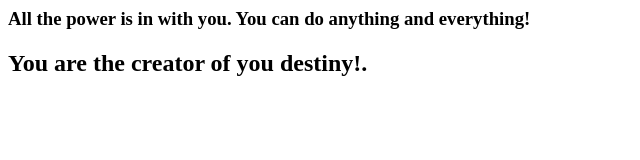
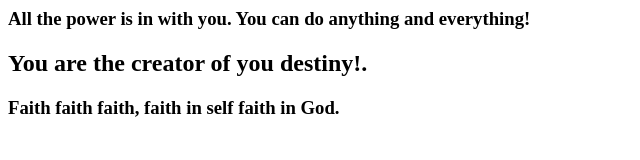
Before and after one commit to KhumainiShaik/firstgitrepo, a plain HTML site: page index.html in a window 1280 px wide. Shown: the whole page, without its empty margins (0-640 px from the left). Drawn offline with Linux system fonts and the light colour scheme.

Commit message:
Inserted 3rd quote

```diff
--- a/index.html
+++ b/index.html
@@ -2,5 +2,6 @@
 	<body>
 		<H3>All the power is in with you. You can do anything and everything!</H3>
 		<H2>You are the creator of you destiny!.</H2>
+		<H3>Faith faith faith, faith in self faith in God.</H3>
 	</body>
 </html>
```
